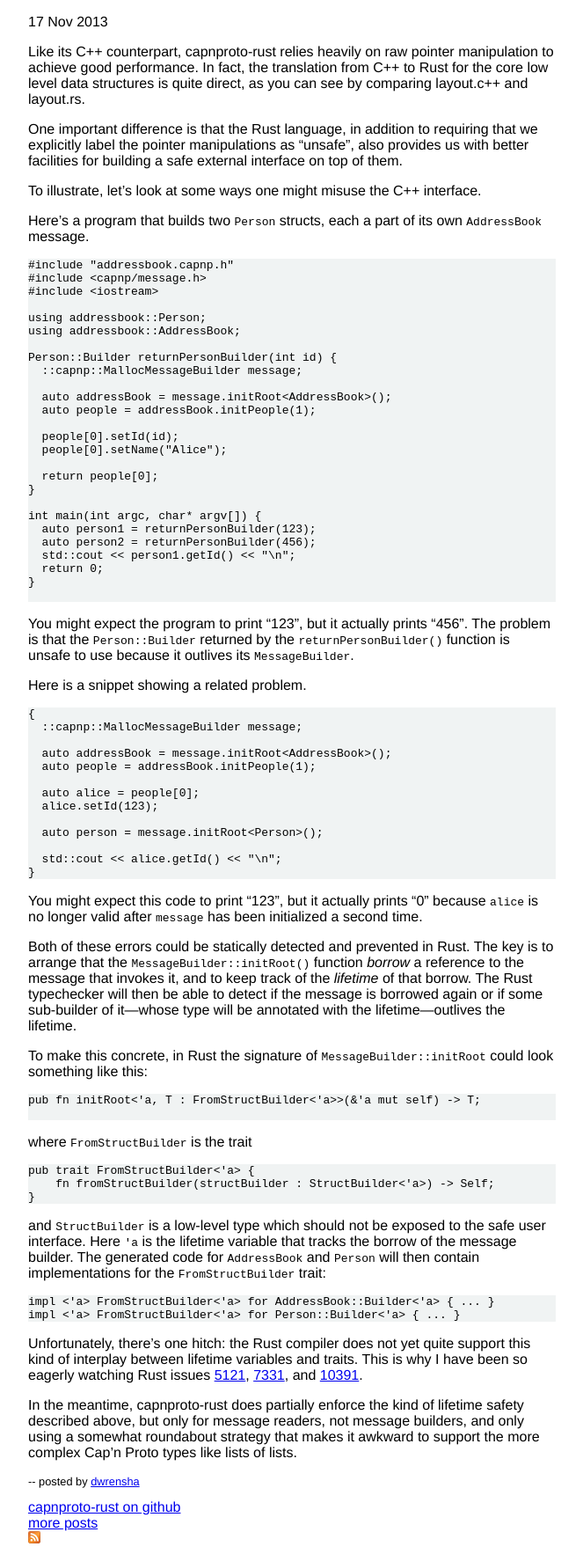
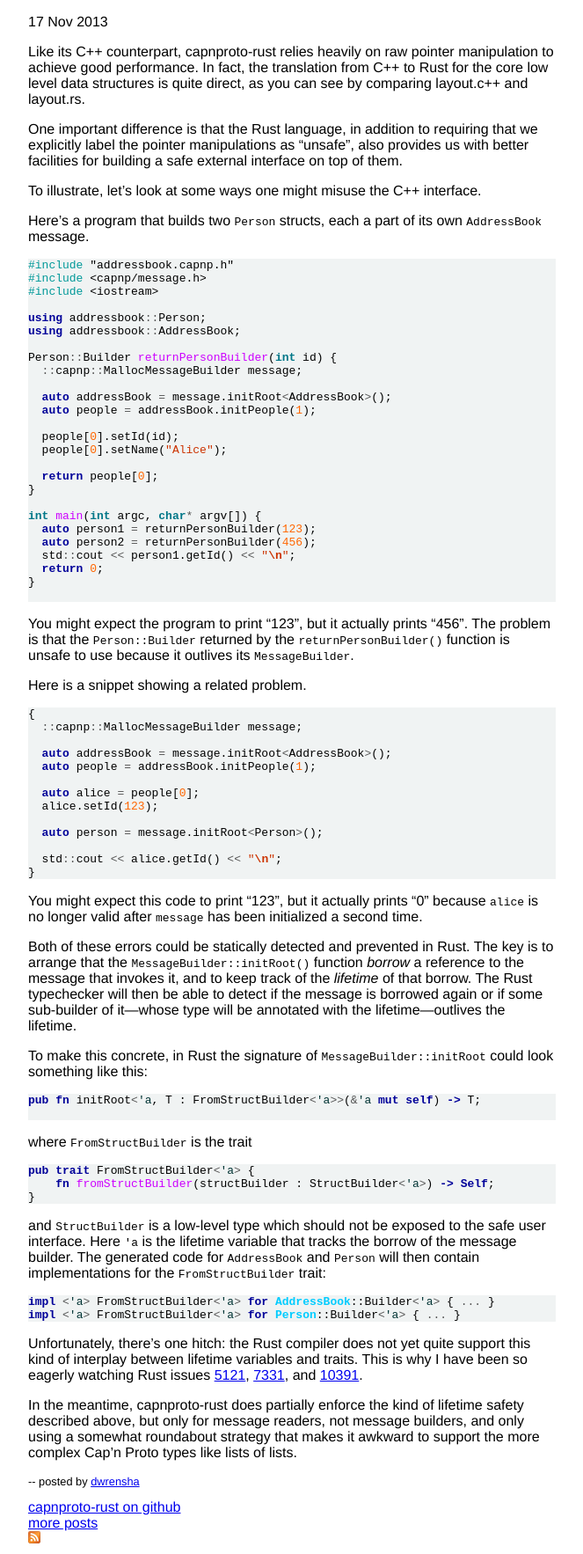
Before and after one commit to capnproto/capnproto-rust, a Jekyll site: the page built from blog/_posts/2013-11-17-lifetimes.md, in a window 1280 px wide. Shown: the whole page at 88% size, without its empty margins (308-971 px from the left). Built offline with Jekyll 4.4.1, drawn with Linux system fonts in a browser that asks for light colours.

Commit message:
update some highlighting on old blog post

````diff
--- a/blog/_posts/2013-11-17-lifetimes.md
+++ b/blog/_posts/2013-11-17-lifetimes.md
@@ -34,7 +34,7 @@ Here's a program that builds two
 `Person` structs, each a part of
 its own `AddressBook` message.
 
-```
+```c++
 #include "addressbook.capnp.h"
 #include <capnp/message.h>
 #include <iostream>
@@ -72,7 +72,7 @@ outlives its `MessageBuilder`.
 
 Here is a snippet showing a related problem.
 
-```
+```c++
 {
   ::capnp::MallocMessageBuilder message;
 
@@ -107,14 +107,14 @@ lifetime.
 To make this concrete, in Rust
 the signature of `MessageBuilder::initRoot` could look something like this:
 
-```
+```rust
 pub fn initRoot<'a, T : FromStructBuilder<'a>>(&'a mut self) -> T;
 
 ```
 
 where `FromStructBuilder` is the trait
 
-```
+```rust
 pub trait FromStructBuilder<'a> {
     fn fromStructBuilder(structBuilder : StructBuilder<'a>) -> Self;
 }
@@ -127,7 +127,7 @@ The generated code for `AddressBook` and `Person` will then
 contain implementations for
 the `FromStructBuilder` trait:
 
-```
+```rust
 impl <'a> FromStructBuilder<'a> for AddressBook::Builder<'a> { ... }
 impl <'a> FromStructBuilder<'a> for Person::Builder<'a> { ... }
 ```
````
